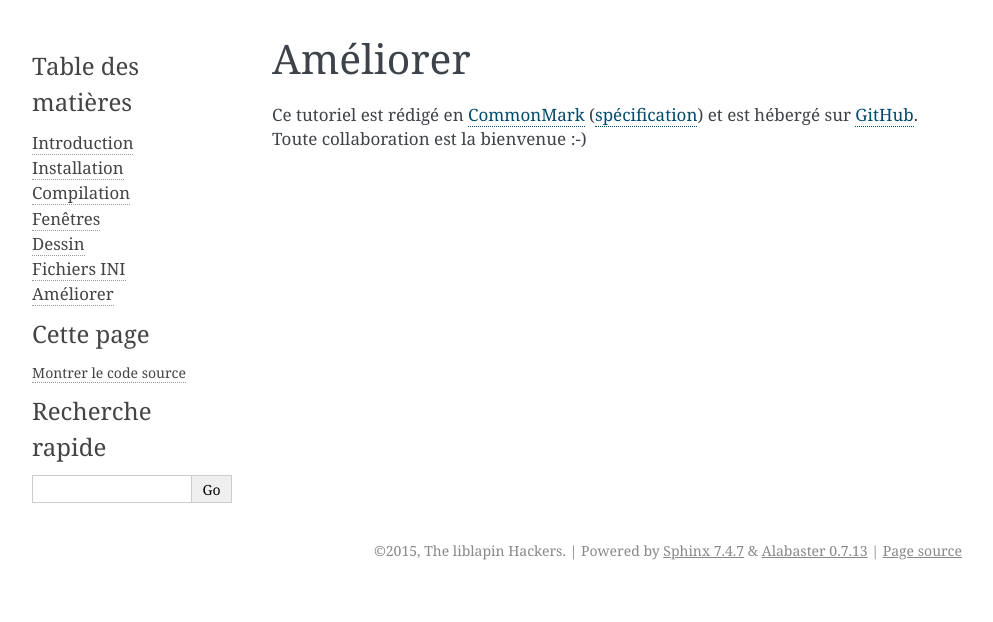
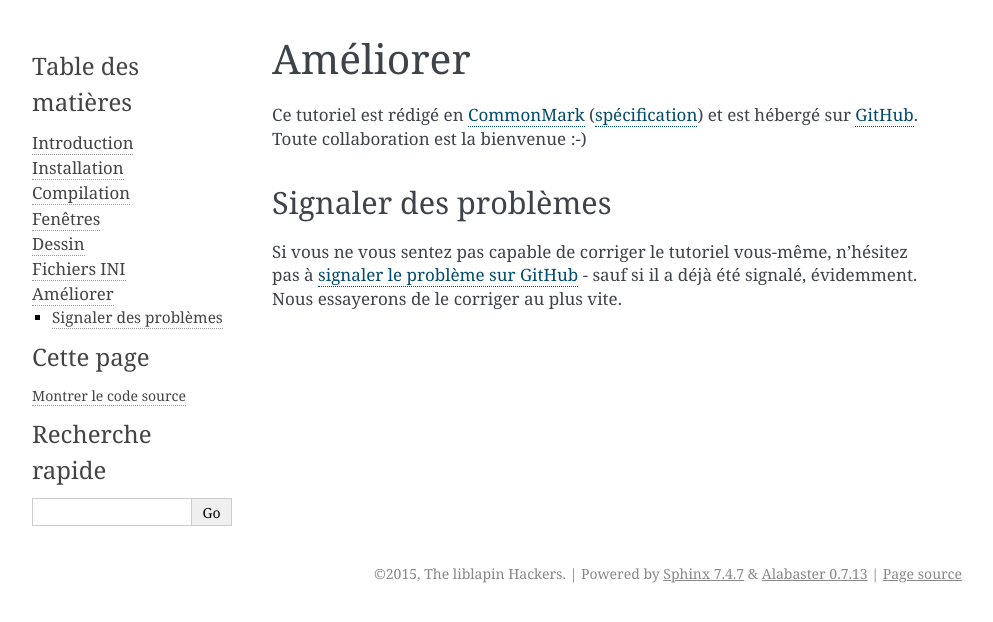
Before and after one commit to motet-a/liblapin-tutorial, a Sphinx documentation site: the page built from source/extend.md, in a window 1280 px wide. Shown: the top 622 px of the page, without its empty margins (148-1141 px from the left). Built offline with Sphinx 7.4.7, drawn with Linux system fonts in a browser that asks for light colours.

Commit message:
Added issue reporting instructions

```diff
--- a/source/extend.md
+++ b/source/extend.md
@@ -1,9 +1,18 @@
 
 # Améliorer #
 
-Ce tutoriel est rédigé en [CommonMark][] ([spécification][cmspec]) et est hébergé sur [GitHub][].
+Ce tutoriel est rédigé en [CommonMark][] ([spécification][cmspec]) et
+est hébergé sur [GitHub][].
 Toute collaboration est la bienvenue :-)
+
+## Signaler des problèmes ##
+
+Si vous ne vous sentez pas capable de corriger le tutoriel vous-même,
+n’hésitez pas à [signaler le problème sur GitHub][problemes] -
+sauf si il a déjà été signalé, évidemment.
+Nous essayerons de le corriger au plus vite.
 
 [CommonMark]: http://commonmark.org/
 [cmspec]: http://spec.commonmark.org/0.22/
 [GitHub]: https://github.com/motet-a/liblapin-tutorial
+[problemes]: https://github.com/motet-a/liblapin-tutorial/issues
```
